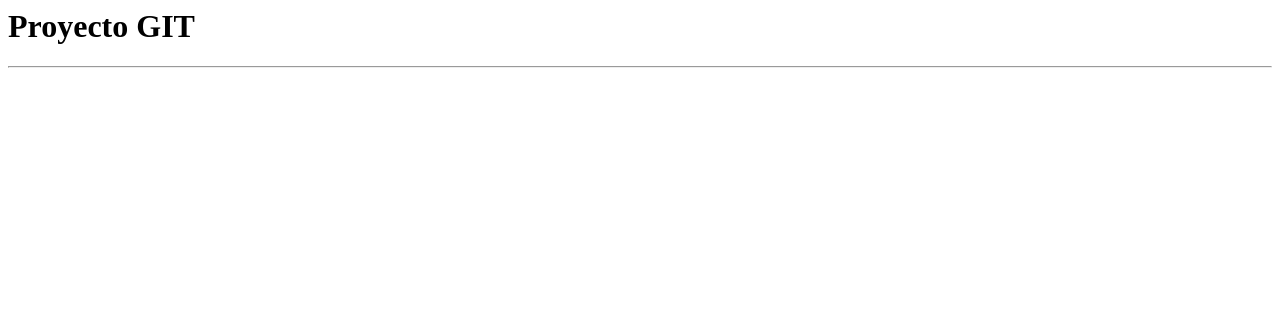
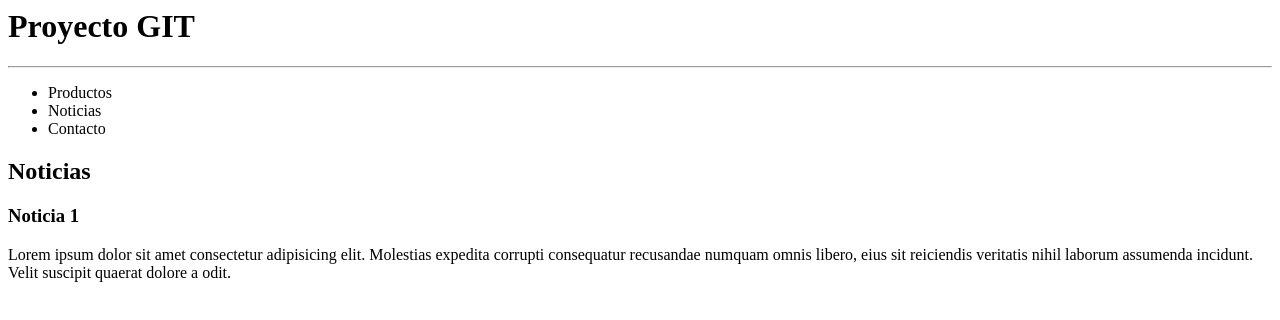
Before and after one commit to NicolasOrciuolo/proyectogit, a plain HTML site: page index.html in a window 1280 px wide. Drawn offline with Linux system fonts and the light colour scheme.

Commit message:
Se desarrolla navegación y sección noticias

```diff
--- a/index.html
+++ b/index.html
@@ -1,4 +1,5 @@
 <html lang="en">
+
 <head>
    <meta charset="UTF-8">
    <meta http-equiv="X-UA-Compatible" content="IE=edge">
@@ -12,8 +13,30 @@
    <header>
       <h1>Proyecto GIT</h1>
       <hr>
+      <nav>
+         <ul>
+            <li>Productos</li>
+            <li>Noticias</li>
+            <li>Contacto</li>
+         </ul>
+      </nav>
    </header>
 
 
+
+   <main>
+      <h2>Noticias</h2>
+
+      <article>
+         <h3>Noticia 1</h3>
+         <p>Lorem ipsum dolor sit amet consectetur adipisicing elit. Molestias expedita corrupti consequatur recusandae
+            numquam omnis libero, eius sit reiciendis veritatis nihil laborum assumenda incidunt. Velit suscipit quaerat
+            dolore a odit.
+         </p>
+      </article>
+   </main>
+
+
 </body>
+
 </html>
```
